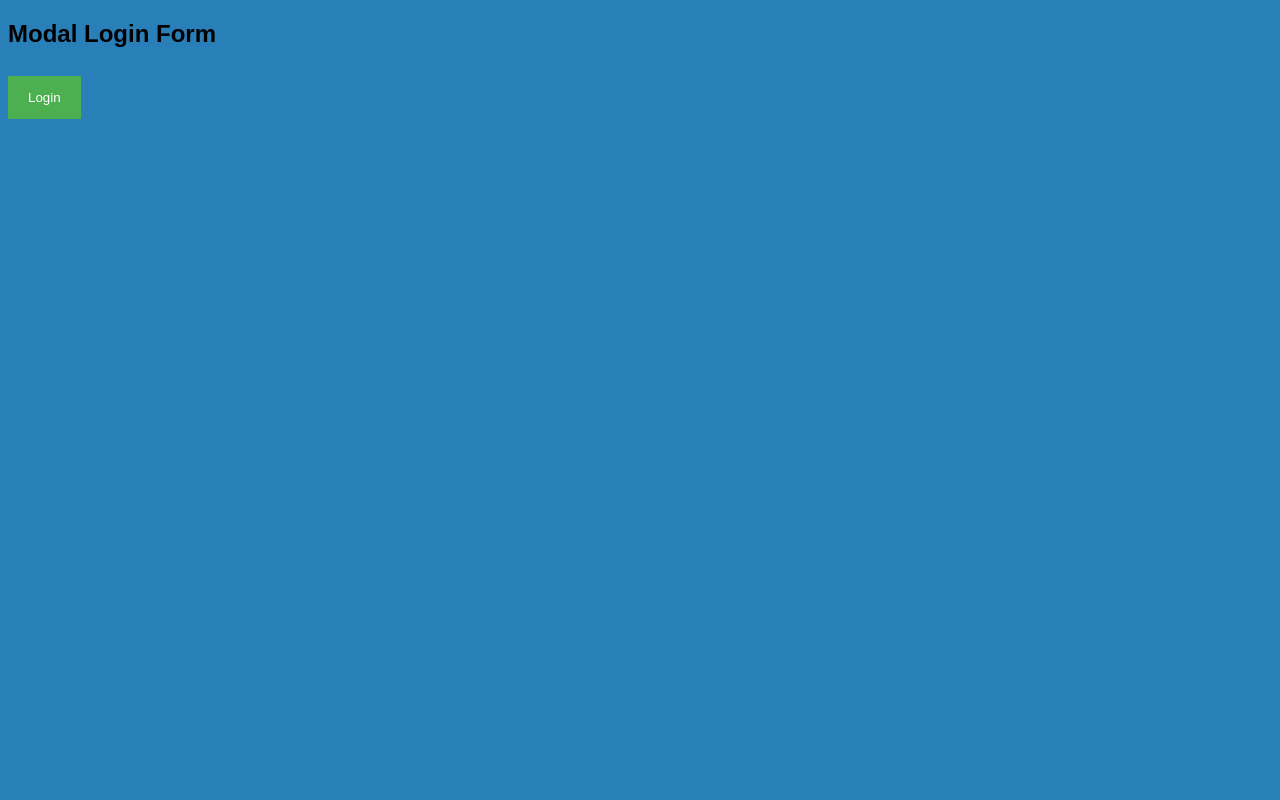
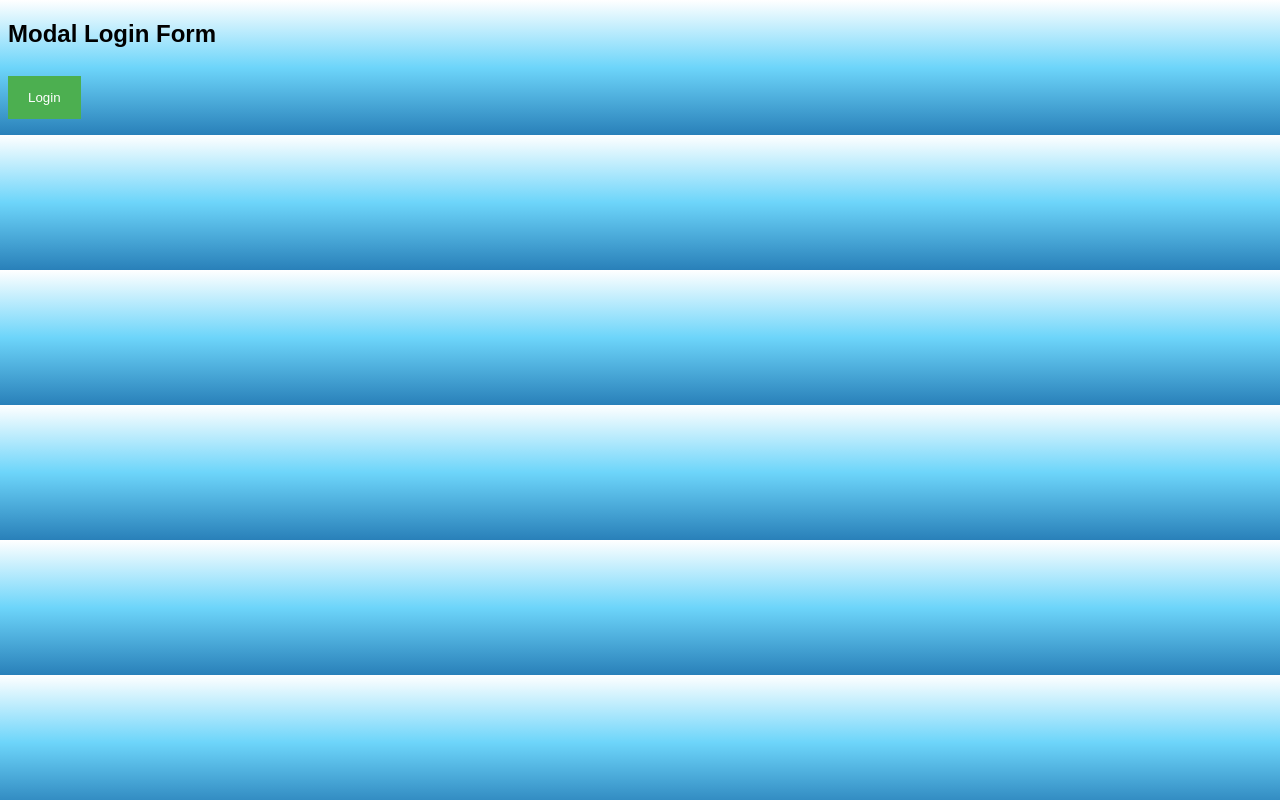
Before and after one commit to KyloMUN/JV-LIT, a plain HTML site: page index.html in a window 1280 px wide. Drawn offline with Linux system fonts and the light colour scheme.

Commit message:
Update index.html
tweak1

```diff
--- a/index.html
+++ b/index.html
@@ -4,9 +4,7 @@
 <meta name="viewport" content="width=device-width, initial-scale=1">
 <style>
 body {  font-family: Arial, Helvetica, sans-serif;
-        background-color: #2980B9;  /* fallback for old browsers */
-        background-color: -webkit-linear-gradient(to bottom, #FFFFFF, #6DD5FA, #2980B9);  /* Chrome 10-25, Safari 5.1-6 */
-        background-color: linear-gradient(to bottom, #FFFFFF, #6DD5FA, #2980B9); /* W3C, IE 10+/ Edge, Firefox 16+, Chrome 26+, Opera 12+, Safari 7+ */
+        background-image: linear-gradient(to bottom, #FFFFFF, #6DD5FA, #2980B9);
 }
 
 /* Full-width input fields */
```
